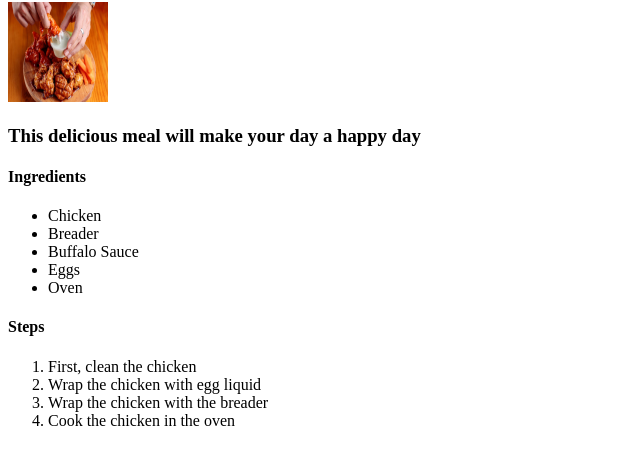
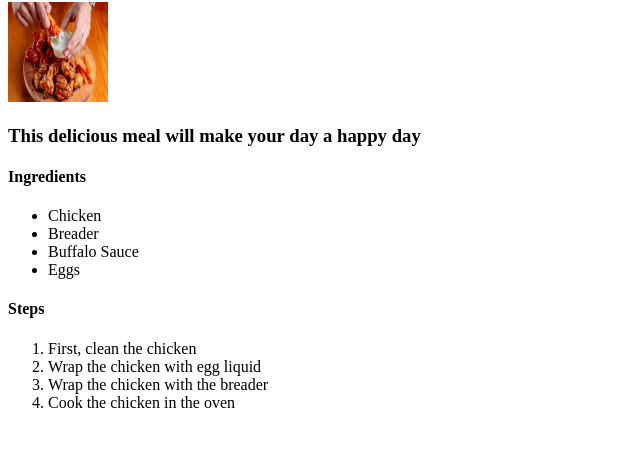
Before and after one commit to eugeniogzc/odin-recipes, a plain HTML site: page recipes/boneless.html in a window 1280 px wide. Shown: the part 78-542 px from the top of the page, without its empty margins (0-640 px from the left). Drawn offline with Linux system fonts and the light colour scheme.

Commit message:
Removed oven from ingredients

```diff
--- a/recipes/boneless.html
+++ b/recipes/boneless.html
@@ -16,7 +16,7 @@
         <li>Breader</li>
         <li>Buffalo Sauce</li>
         <li>Eggs</li>
-        <li>Oven</li>
+
     </ul>
 
     <h4>Steps</h4>
```
